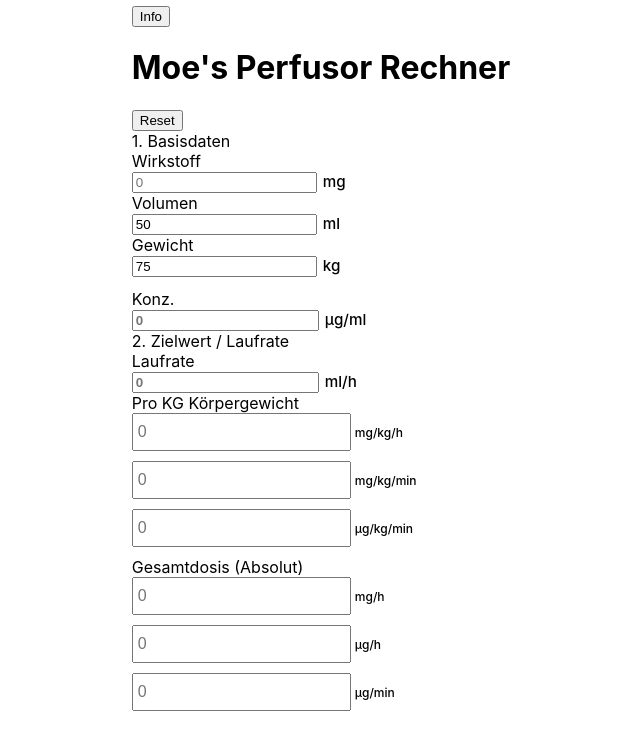
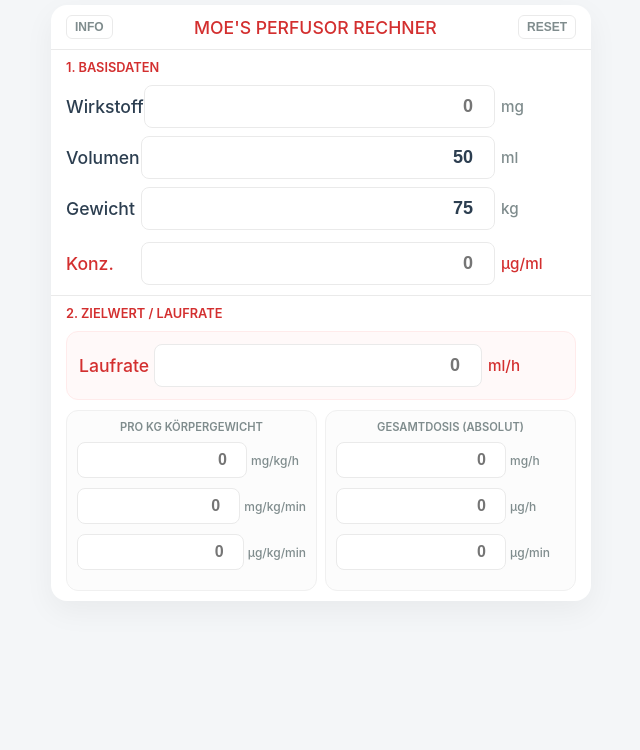
Before and after one commit to Moe1701/perfusor-rechner, a React (Vite) app: page / in a window 1280 px wide. Shown: the top 750 px of the page, without its empty margins (319-959 px from the left). Built offline with nearby package versions, Linux system fonts and the light colour scheme.

Commit message:
Merge-Konflikte in globals.css bereinigt und Dev-Features gespeichert

```diff
--- a/src/styles/globals.css
+++ b/src/styles/globals.css
@@ -1,12 +1,16 @@
-/* =========================================
-   Entwickler-Features (Fadenkreuz)
-   ========================================= */
-.crosshair-wrapper {
-    pointer-events: none; /* Verhindert, dass das Fadenkreuz Klicks blockiert */
-    z-index: 9999;
+:root {
+    --primary-red: #d32f2f;
+    --surface-white: #ffffff;
+    --bg-body: #f4f6f8;
+    --bg-tile: #fcfcfc;
+    --border-light: #eaeaea;
+    --text-dark: #2c3e50;
+    --text-muted: #7f8c8d;
+    --radius-card: 16px;
+    --radius-tile: 12px;
+    --radius-input: 8px;
 }
 
-<<<<<<< HEAD
 * { box-sizing: border-box; }
 
 body {
@@ -14,19 +18,85 @@ body {
     background-color: var(--bg-body);
     color: var(--text-dark);
     margin: 0;
-    padding: 5px; /* Kompakte Abstände */
+    padding: 5px;
     display: flex;
     justify-content: center;
     overscroll-behavior-y: none;
-=======
+}
+
+.calculator-card {
+    background: var(--surface-white);
+    border-radius: var(--radius-card);
+    box-shadow: 0 10px 30px rgba(0,0,0,0.05);
+    width: 100%;
+    max-width: 540px;
+    overflow: hidden;
+}
+
+.header { padding: 10px 15px; display: flex; justify-content: space-between; align-items: center; border-bottom: 1px solid var(--border-light); }
+.header h1 { margin: 0; font-size: 1.1rem; font-weight: 500; color: var(--primary-red); text-transform: uppercase; text-align: center; flex: 1; }
+.header-btn { background: none; border: 1px solid var(--border-light); color: var(--text-muted); padding: 4px 8px; border-radius: 6px; font-size: 0.75rem; font-weight: 600; text-transform: uppercase; cursor: pointer; }
+
+.section { padding: 10px 15px; border-bottom: 1px solid var(--border-light); }
+.section:last-child { border-bottom: none; }
+.section-title { font-size: 0.8rem; text-transform: uppercase; color: var(--primary-red); font-weight: 600; margin-bottom: 10px; }
+
+.tile { background-color: var(--bg-tile); border-radius: var(--radius-tile); padding: 10px; margin-bottom: 10px; border: 1px solid #f0f0f0; }
+.tile-highlight { background-color: #fff9f9; border: 1px solid #ffebeb; padding: 12px; }
+.tile-title { font-size: 0.7rem; text-transform: uppercase; color: var(--text-muted); font-weight: 600; margin-bottom: 8px; text-align: center; line-height: 1.2; }
+
+.rates-grid { display: grid; grid-template-columns: 1fr 1fr; gap: 8px; }
+.rates-grid .tile { margin-bottom: 0; }
+
+.input-group { margin-bottom: 8px; display: flex; align-items: center; justify-content: space-between; }
+.input-group:last-child { margin-bottom: 0; }
+.input-group label { font-size: 1.1rem; font-weight: 500; flex: 0 0 75px; }
+
+.input-group.no-label label { display: none; }
+.input-group.no-label .input-wrapper { flex: 1; }
+
+.input-wrapper { display: flex; align-items: center; flex: 1; }
+.input-wrapper input {
+    width: 100%;
+    font-size: 18px;
+    font-weight: 600;
+    padding: 10px 6px;
+    border: 1px solid var(--border-light);
+    border-radius: var(--radius-input);
+    text-align: right;
+    background-color: var(--surface-white);
+    color: var(--text-dark);
+}
+.input-wrapper input:focus { outline: none; border-color: #ffbaba; box-shadow: 0 0 0 3px rgba(211, 47, 47, 0.05); }
+
+.unit { margin-left: 6px; font-size: 0.95rem; font-weight: 500; color: var(--text-muted); flex: 0 0 75px; }
+
+.rates-grid .input-wrapper input { font-size: 16px; padding: 8px 4px; }
+.rates-grid .unit { font-size: 0.75rem; flex: 0 0 55px; margin-left: 4px; }
+.rates-grid .input-group { flex-direction: column; align-items: stretch; gap: 2px; margin-bottom: 10px; }
+.rates-grid .input-wrapper { flex-direction: row; }
+
+.modal-overlay { position: fixed; top: 0; left: 0; right: 0; bottom: 0; background-color: rgba(0, 0, 0, 0.4); display: flex; justify-content: center; align-items: center; z-index: 1000; padding: 20px; backdrop-filter: blur(4px); }
+.modal-content { background-color: var(--surface-white); border-radius: var(--radius-card); padding: 20px; max-width: 400px; width: 100%; }
+.modal-content h2 { margin-top: 0; color: var(--primary-red); font-size: 1.1rem; }
+.disclaimer { font-size: 0.8rem; color: var(--text-muted); background-color: var(--bg-body); padding: 10px; border-radius: var(--radius-input); margin-top: 10px; border-left: 3px solid var(--primary-red); }
+.modal-close-btn { width: 100%; padding: 12px; margin-top: 15px; background-color: var(--surface-white); border: 1px solid var(--border-light); border-radius: var(--radius-input); font-weight: 500; cursor: pointer; }
+
+/* =========================================
+   Entwickler-Features (Fadenkreuz)
+   ========================================= */
+.crosshair-wrapper {
+    pointer-events: none;
+    z-index: 9999;
+}
+
 .crosshair-x {
     position: fixed;
     top: 50%;
     left: 0;
     width: 100vw;
     height: 1px;
-    background-color: rgba(0, 255, 0, 0.6); /* Hacker-Grün für starken Kontrast */
->>>>>>> bffceee70aa7524abf17265149aa94b73e96d028
+    background-color: rgba(0, 255, 0, 0.6);
 }
 
 .crosshair-y {
@@ -49,64 +119,5 @@ body {
     border-radius: 4px;
     font-family: monospace;
     font-size: 11px;
-    margin-top: 15px; /* Leicht versetzt, damit der echte Nullpunkt sichtbar bleibt */
+    margin-top: 15px;
 }
-<<<<<<< HEAD
-.input-wrapper input:focus { outline: none; border-color: #ffbaba; box-shadow: 0 0 0 3px rgba(211, 47, 47, 0.05); }
-
-.unit { margin-left: 6px; font-size: 0.95rem; font-weight: 500; color: var(--text-muted); flex: 0 0 75px; }
-
-/* Schriftgrößen-Anpassung für die Grid-Kacheln */
-.rates-grid .input-wrapper input { font-size: 16px; padding: 8px 4px; }
-.rates-grid .unit { font-size: 0.75rem; flex: 0 0 55px; margin-left: 4px; }
-.rates-grid .input-group { flex-direction: column; align-items: stretch; gap: 2px; margin-bottom: 10px; }
-.rates-grid .input-wrapper { flex-direction: row; }
-
-/* Info Modal bleibt gleich */
-.modal-overlay { position: fixed; top: 0; left: 0; right: 0; bottom: 0; background-color: rgba(0, 0, 0, 0.4); display: flex; justify-content: center; align-items: center; z-index: 1000; padding: 20px; backdrop-filter: blur(4px); }
-.modal-content { background-color: var(--surface-white); border-radius: var(--radius-card); padding: 20px; max-width: 400px; width: 100%; }
-.modal-content h2 { margin-top: 0; color: var(--primary-red); font-size: 1.1rem; }
-.disclaimer { font-size: 0.8rem; color: var(--text-muted); background-color: var(--bg-body); padding: 10px; border-radius: var(--radius-input); margin-top: 10px; border-left: 3px solid var(--primary-red); }
-.modal-close-btn { width: 100%; padding: 12px; margin-top: 15px; background-color: var(--surface-white); border: 1px solid var(--border-light); border-radius: var(--radius-input); font-weight: 500; cursor: pointer; }
-
-/* =========================================
-   Entwickler-Features (Fadenkreuz)
-   ========================================= */
-.crosshair-wrapper {
-    pointer-events: none; /* Verhindert, dass das Fadenkreuz Klicks blockiert */
-    z-index: 9999;
-}
-
-.crosshair-x {
-    position: fixed;
-    top: 50%;
-    left: 0;
-    width: 100vw;
-    height: 1px;
-    background-color: rgba(0, 255, 0, 0.6); /* Hacker-Grün für starken Kontrast */
-}
-
-.crosshair-y {
-    position: fixed;
-    top: 0;
-    left: 50%;
-    width: 1px;
-    height: 100vh;
-    background-color: rgba(0, 255, 0, 0.6);
-}
-
-.crosshair-center {
-    position: fixed;
-    top: 50%;
-    left: 50%;
-    transform: translate(-50%, -50%);
-    background-color: rgba(0, 0, 0, 0.7);
-    color: #00ff00;
-    padding: 2px 6px;
-    border-radius: 4px;
-    font-family: monospace;
-    font-size: 11px;
-    margin-top: 15px; /* Leicht versetzt, damit der echte Nullpunkt sichtbar bleibt */
-}
-=======
->>>>>>> bffceee70aa7524abf17265149aa94b73e96d028
```
Also changed, not shown: code-context.txt, structure.txt.
